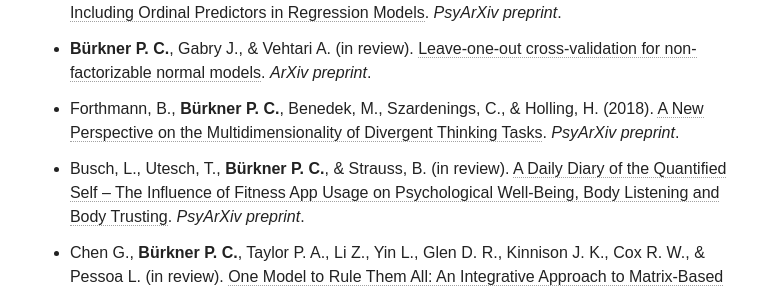
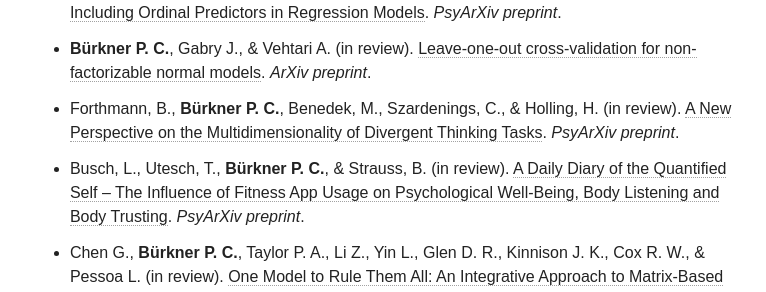
Before and after one commit to paul-buerkner/paul-buerkner.github.io, a Jekyll site: the page built from publications/index.md, in a window 1280 px wide and 900 px high, scrolled down 533 px. Shown: the part 160-452 px from the top of the window, without its empty margins (256-1022 px from the left). Built offline with Jekyll 4.4.1, drawn with Linux system fonts in a browser that asks for light colours; nearby versions of some CDN libraries.

Commit message:
fix typo

```diff
--- a/publications/index.md
+++ b/publications/index.md
@@ -7,7 +7,7 @@ excerpt: "A list of my publications"
 ## preprints
 * **Bürkner P. C.** & Charpentier, E. (in review). [Monotonic Effects: A Principled Approach for Including Ordinal Predictors in Regression Models](https://psyarxiv.com/9qkhj/). *PsyArXiv preprint*.
 * **Bürkner P. C.**, Gabry J., & Vehtari A. (in review). [Leave-one-out cross-validation for non-factorizable normal models](http://arxiv.org/abs/1810.10559). *ArXiv preprint*.
-* Forthmann, B., **Bürkner P. C.**, Benedek, M., Szardenings, C., & Holling, H. (2018). [A New Perspective on the Multidimensionality of Divergent Thinking Tasks](https://psyarxiv.com/tvzs6/). *PsyArXiv preprint*.
+* Forthmann, B., **Bürkner P. C.**, Benedek, M., Szardenings, C., & Holling, H. (in review). [A New Perspective on the Multidimensionality of Divergent Thinking Tasks](https://psyarxiv.com/tvzs6/). *PsyArXiv preprint*.
 * Busch, L., Utesch, T., **Bürkner P. C.**, & Strauss, B. (in review). [A Daily Diary of the Quantified Self – The Influence of Fitness App Usage on Psychological Well-Being, Body Listening and Body Trusting](https://psyarxiv.com/cd6t8/). *PsyArXiv preprint*.
 * Chen G., **Bürkner P. C.**, Taylor P. A., Li Z., Yin L., Glen D. R., Kinnison J. K., Cox R. W., & Pessoa L. (in review). [One Model to Rule Them All: An Integrative Approach to Matrix-Based Analyses in Neuroimaging Connectomics](https://www.biorxiv.org/content/early/2018/11/01/459545). *bioRxiv preprint*.
 * Williams D. R., Philippe R., & **Bürkner P. C.** (in review). [Bayesian Meta-Analysis with Weakly Informative Prior Distributions](https://psyarxiv.com/7tbrm/). *PsyArXiv preprint*.
```
